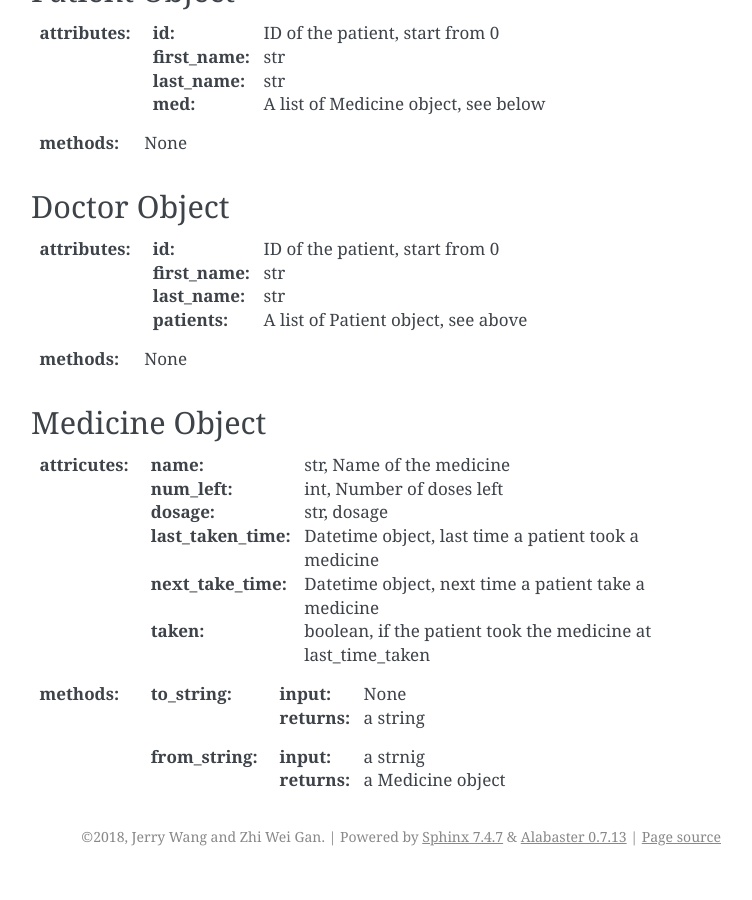
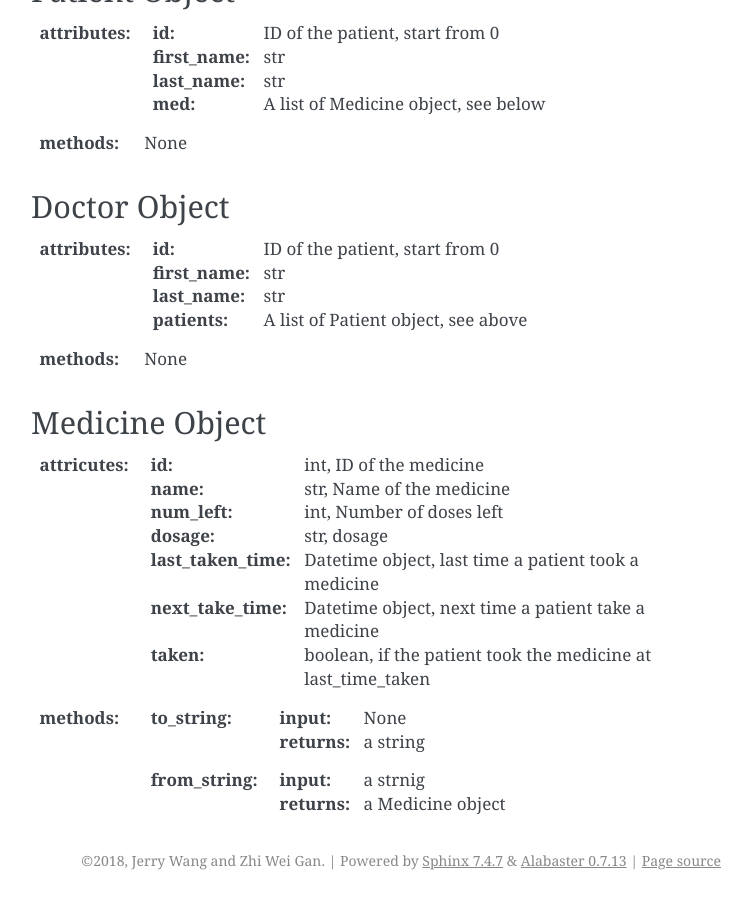
Before and after one commit to pkqxdd/medacognitive, a Sphinx documentation site: the page built from docs/README.rst, in a window 1280 px wide and 900 px high, scrolled down 1104 px. Shown: the whole window, without its empty margins (389-1141 px from the left). Built offline with Sphinx 7.4.7, drawn with Linux system fonts in a browser that asks for light colours; before the commit the page ends 1980 px from its top, so only the background shows below that.

Commit message:
Update README.rst

```diff
--- a/docs/README.rst
+++ b/docs/README.rst
@@ -75,6 +75,7 @@ Medicine Object
 ---------------
 
 :attricutes:
+  :id: int, ID of the medicine
   :name: str, Name of the medicine
   :num_left: int, Number of doses left
   :dosage: str, dosage
```
